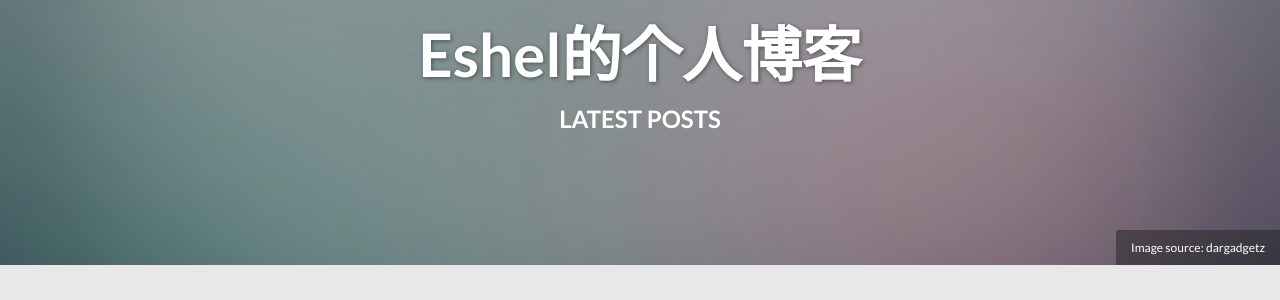
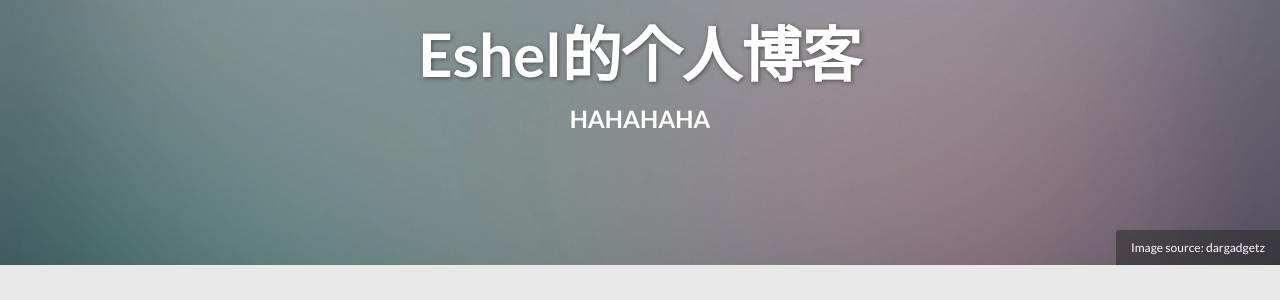
Before and after one commit to EshelGuo/MyBlog, a Jekyll site: the page built from index.html, in a window 1280 px wide. Shown: the part 135-435 px from the top of the page. Built offline with Jekyll 4.4.1, drawn with Linux system fonts in a browser that asks for light colours; nearby versions of some CDN libraries; the list of posts is cut into pages by our own code.

```diff
--- a/index.html
+++ b/index.html
@@ -1,6 +1,6 @@
 ---
 layout: post-index
-title: Latest Posts
+title: hahahaha
 description: "Describe this nonsense."
 tags: [Jekyll, theme, themes, responsive, blog, modern]
 comments: false
```
